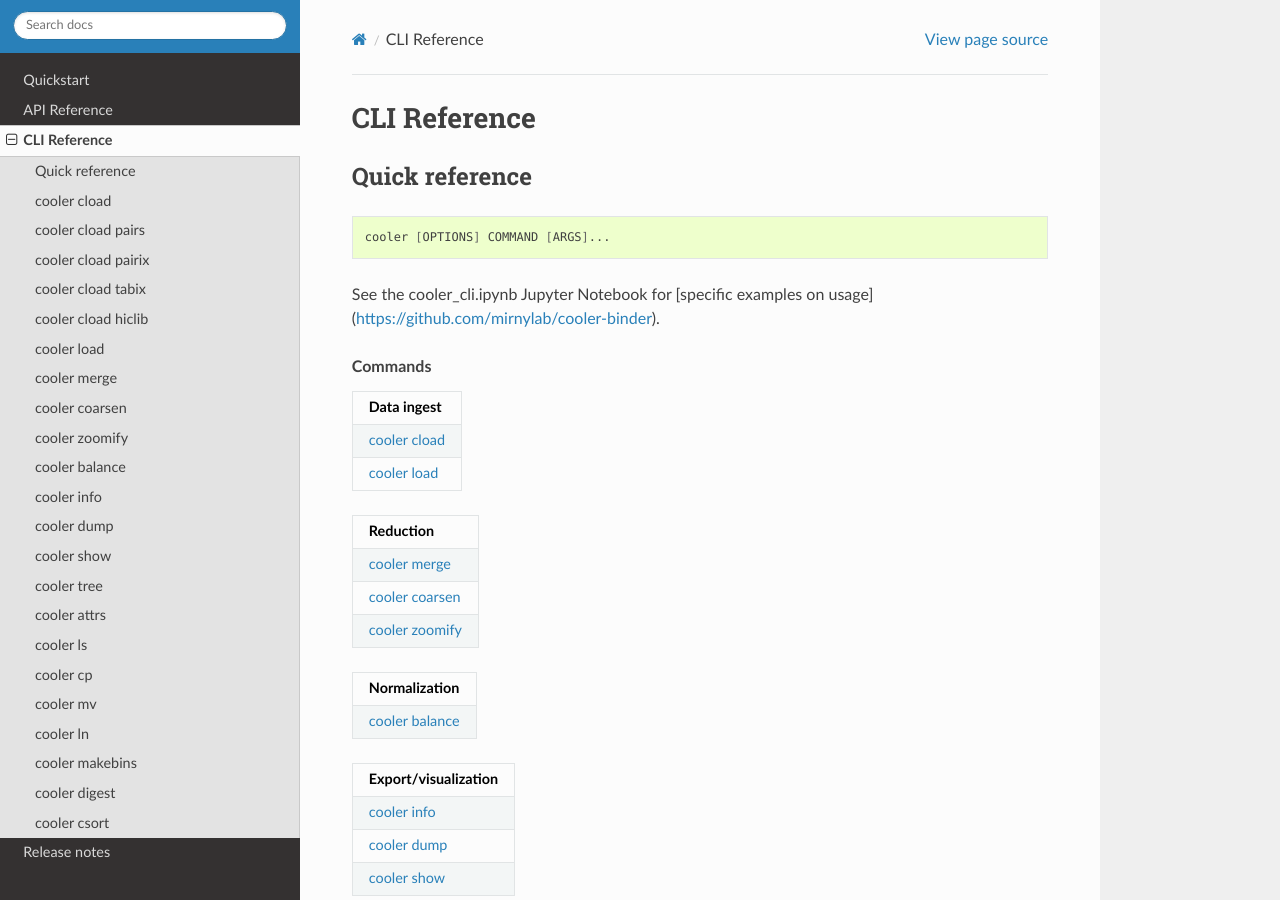
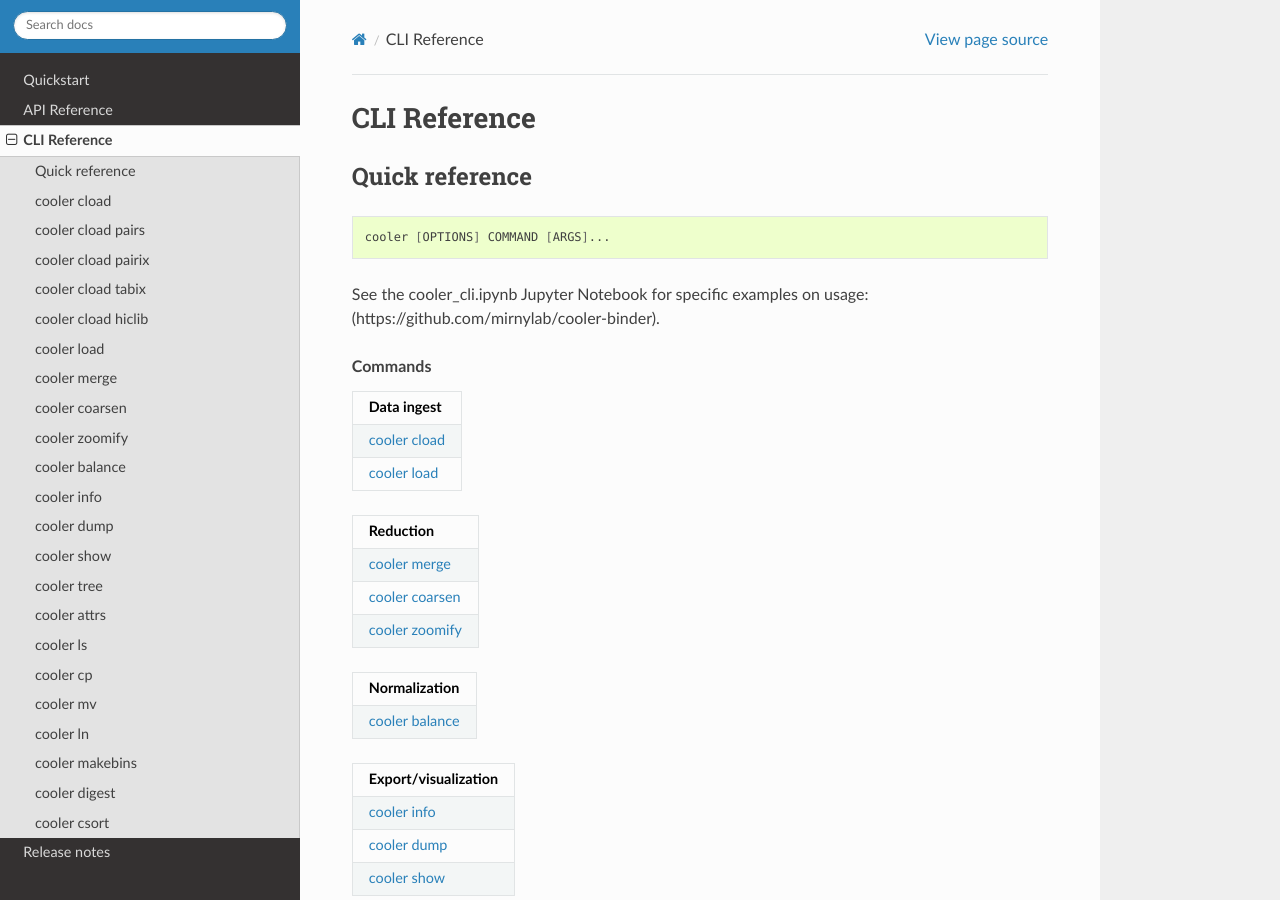
Before and after one commit to open2c/cooler, a Sphinx documentation site: the page built from docs/cli.rst, in a window 1280 px wide and 900 px high. Built offline with Sphinx 7.4.7 and the Read the Docs theme 2.0.0, drawn with Linux system fonts in a browser that asks for light colours; pages that are not in the unit, such as notebooks, are missing from menus.

Commit message:
Update cli.rst

```diff
--- a/docs/cli.rst
+++ b/docs/cli.rst
@@ -15,7 +15,7 @@ Quick reference
 
     cooler [OPTIONS] COMMAND [ARGS]...
 
-See the cooler_cli.ipynb Jupyter Notebook for [specific examples on usage](https://github.com/mirnylab/cooler-binder).
+See the cooler_cli.ipynb Jupyter Notebook for specific examples on usage:(https://github.com/mirnylab/cooler-binder).
 
 
 
```
